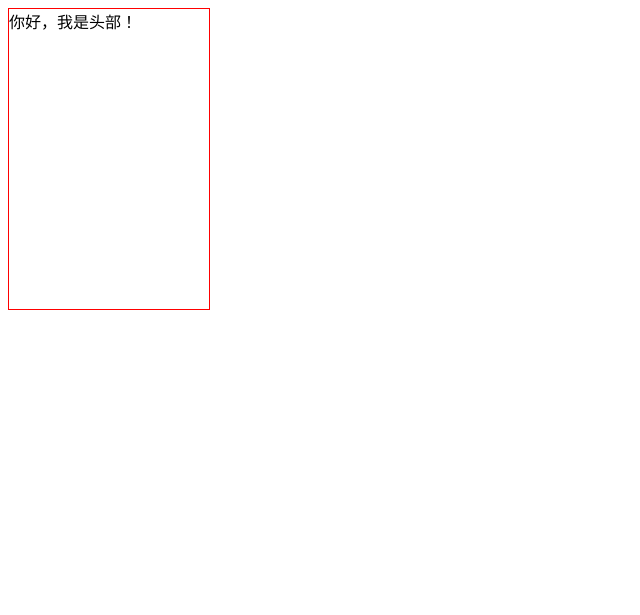
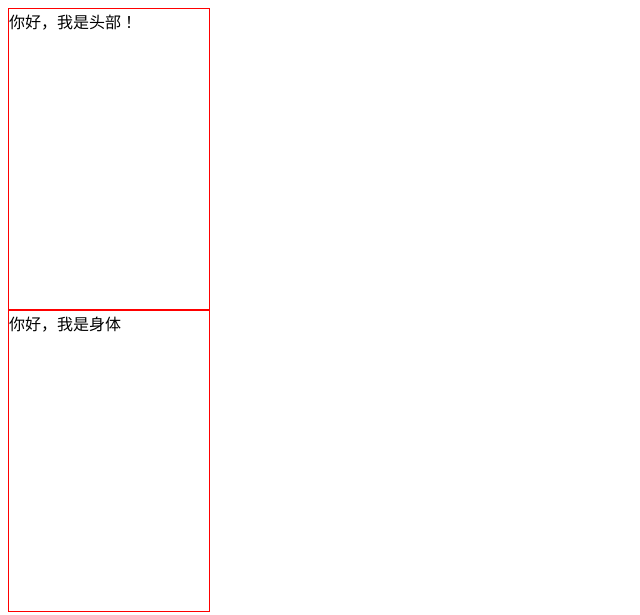
Before and after one commit to sqzgsqj/txt, a plain HTML site: page index.html in a window 1280 px wide. Shown: the whole page, without its empty margins (0-640 px from the left). Drawn offline with Linux system fonts and the light colour scheme.

Commit message:
王国禧第一次提交

```diff
--- a/index.html
+++ b/index.html
@@ -13,5 +13,6 @@
 </head>
 <body>
 <div>你好，我是头部！</div>
+<div>你好，我是身体</div>
 </body>
 </html>
```
